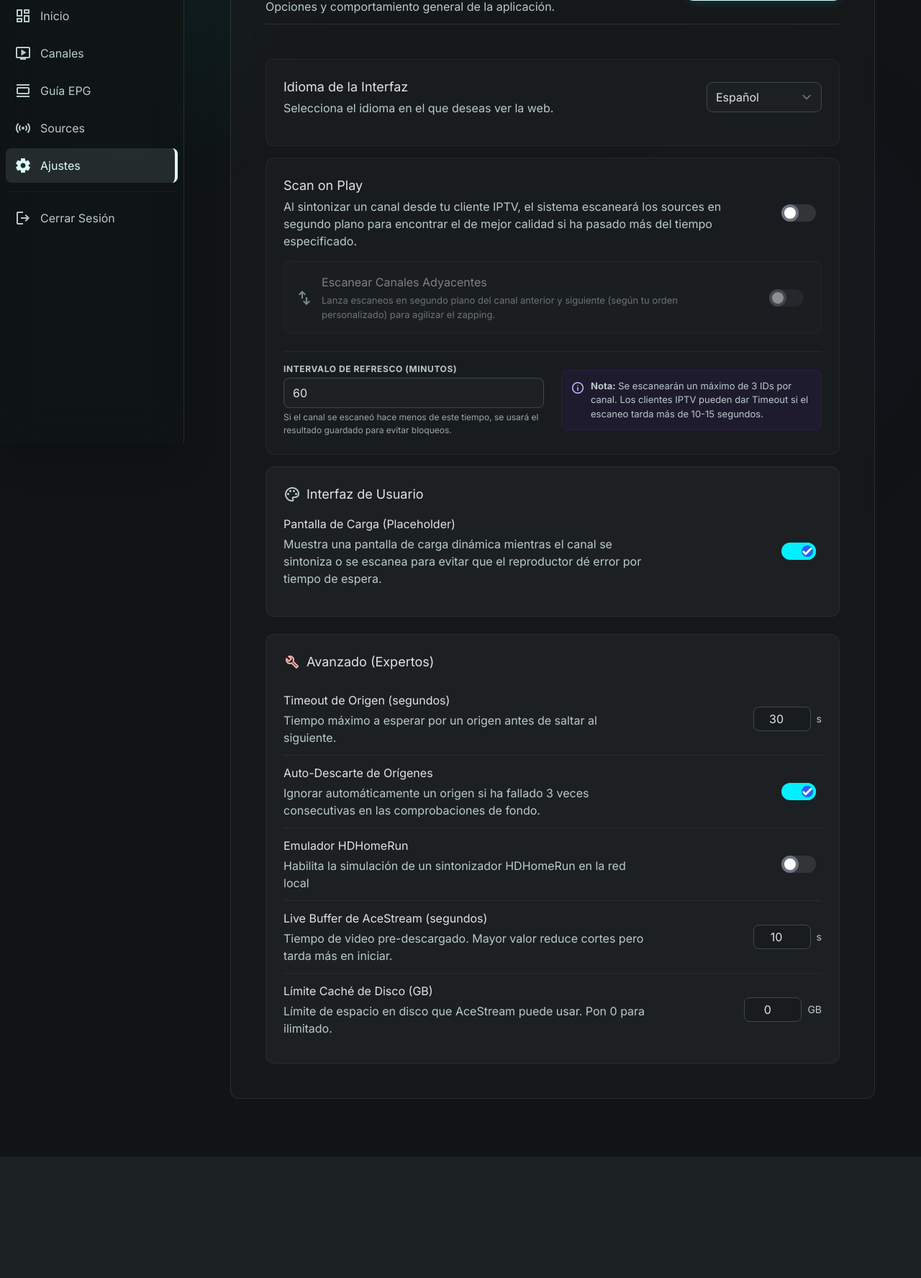
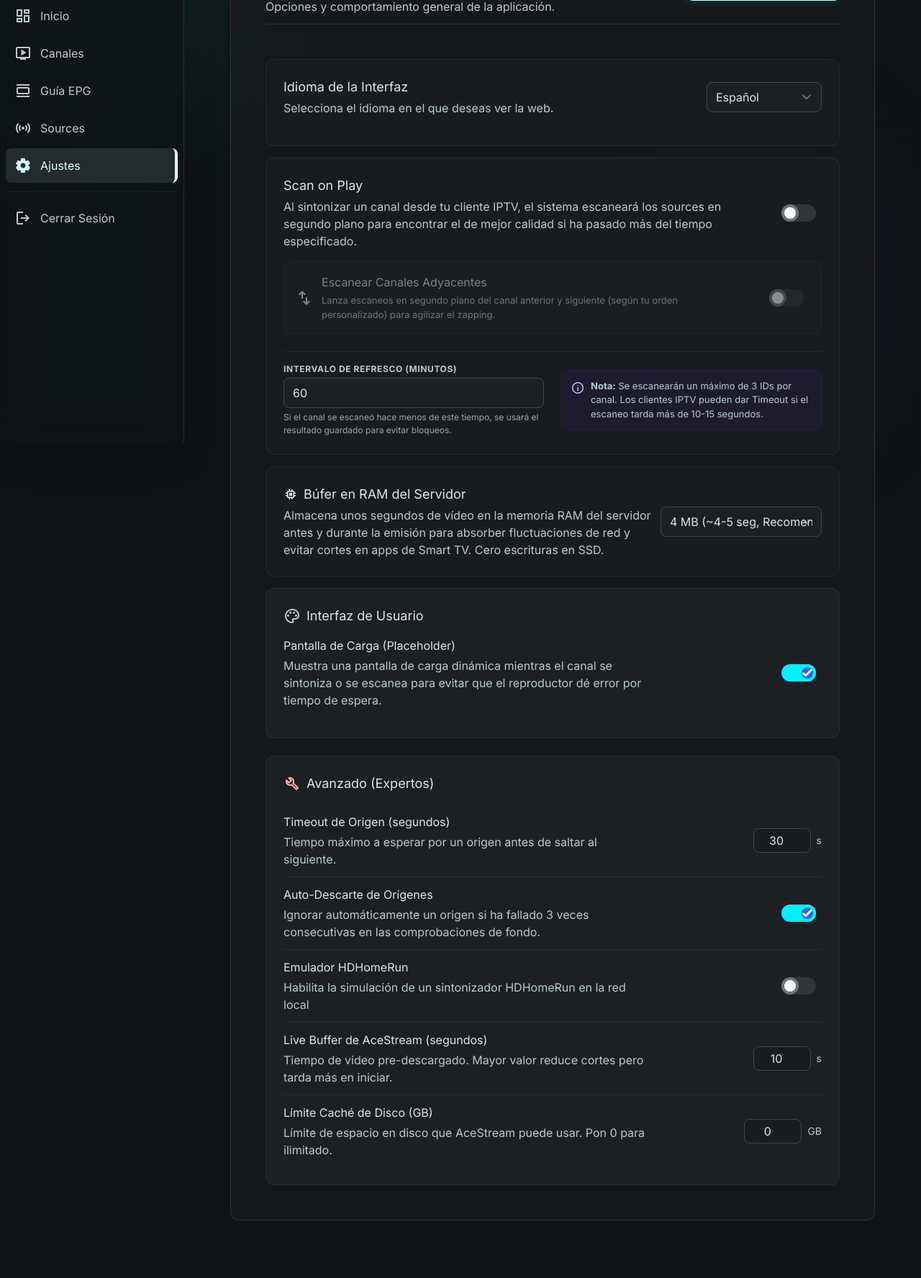
Before and after one commit to uniextra/AceStreamHUB, a Flask app: page /settings in a window 1280 px wide. Shown: the part 184-1960 px from the top of the page at 72% size. Before the commit the page ends 1791 px from the top, so only its background shows below. Run offline with Flask 3, Linux system fonts and the light colour scheme; the visitor is signed in with stand-in values (Sample User, id 1); some libraries are stand-ins or nearby versions.

Commit message:
feat(stream): implement in-memory server RAM streaming buffer with initial burst for Smart TVs

```diff
--- a/app.py
+++ b/app.py
@@ -10,6 +10,7 @@ import xml.etree.ElementTree as ET
 import time
 import threading
 import subprocess
+import queue
 from functools import wraps
 from werkzeug.security import generate_password_hash, check_password_hash
 from bs4 import BeautifulSoup
@@ -722,6 +723,8 @@ def save_settings_api():
         config["settings"]["engine_live_buffer"] = data["engine_live_buffer"]
     if "engine_disk_cache" in data:
         config["settings"]["engine_disk_cache"] = data["engine_disk_cache"]
+    if "server_ram_buffer_mb" in data:
+        config["settings"]["server_ram_buffer_mb"] = data["server_ram_buffer_mb"]
 
     save_config(config)
 
@@ -1158,7 +1161,74 @@ def stream(channel_id):
 
             req = connect_results.get('req')
             if req:
-                yield from req.iter_content(chunk_size=1024 * 1024)
+                ram_buffer_mb = int(settings.get("server_ram_buffer_mb", 4))
+                if ram_buffer_mb > 0:
+                    chunk_size = 64 * 1024
+                    max_chunks = max(32, int(((ram_buffer_mb + 2) * 1024 * 1024) / chunk_size))
+                    target_prebuffer_bytes = ram_buffer_mb * 1024 * 1024
+
+                    stream_queue = queue.Queue(maxsize=max_chunks)
+                    stop_event = threading.Event()
+
+                    def producer():
+                        try:
+                            for chunk in req.iter_content(chunk_size=chunk_size):
+                                if stop_event.is_set():
+                                    break
+                                if chunk:
+                                    while not stop_event.is_set():
+                                        try:
+                                            stream_queue.put(chunk, timeout=0.5)
+                                            break
+                                        except queue.Full:
+                                            continue
+                        except Exception as pe:
+                            logging.warning(f"RAM Buffer producer ended: {pe}")
+                        finally:
+                            stream_queue.put(None)
+
+                    prod_thread = threading.Thread(target=producer, daemon=True)
+                    prod_thread.start()
+
+                    # Pre-buffering phase (accumulate in RAM up to target_bytes or 3.5s timeout)
+                    buffered_bytes = 0
+                    prebuffer_start = time.time()
+                    prebuffer_chunks = []
+
+                    while time.time() - prebuffer_start < 3.5 and buffered_bytes < target_prebuffer_bytes and not stop_event.is_set():
+                        try:
+                            item = stream_queue.get(timeout=0.1)
+                            if item is None:
+                                prebuffer_chunks.append(None)
+                                break
+                            prebuffer_chunks.append(item)
+                            buffered_bytes += len(item)
+                        except queue.Empty:
+                            continue
+
+                    logging.info(f"RAM Buffer pre-filled {buffered_bytes / (1024*1024):.2f} MB in {time.time() - prebuffer_start:.2f}s for channel {channel_id}")
+
+                    try:
+                        # Flush pre-buffered chunks immediately (burst to client)
+                        for item in prebuffer_chunks:
+                            if item is None:
+                                return
+                            yield item
+
+                        # Stream live chunks as they arrive from queue
+                        while not stop_event.is_set():
+                            try:
+                                item = stream_queue.get(timeout=10)
+                                if item is None:
+                                    break
+                                yield item
+                            except queue.Empty:
+                                logging.warning(f"RAM Buffer starved on channel {channel_id}")
+                                break
+                    finally:
+                        stop_event.set()
+                else:
+                    yield from req.iter_content(chunk_size=1024 * 1024)
             else:
                 logging.error(f"All sources for channel {channel_id} failed!")
                 text_error = translations.gettext("ERROR", lang)
--- a/templates/settings.html
+++ b/templates/settings.html
@@ -86,6 +86,30 @@
                             <strong>{{ _('Nota:') }}</strong> {{ _('Se escanearán un máximo de 3 IDs por canal. Los clientes IPTV pueden dar Timeout si el escaneo tarda más de 10-15 segundos.') }}
                         </p>
                     </div>
+                </div>
+            </div>
+        </div>
+
+        <!-- Server RAM Buffer Setting -->
+        <div class="bg-surface-container-low border border-white/5 rounded-xl p-md group hover:border-primary/30 transition-colors mt-4">
+            <div class="flex items-center justify-between">
+                <div>
+                    <h4 class="font-headline-md text-[18px] text-on-surface flex items-center gap-2">
+                        <span class="material-symbols-outlined text-primary text-[20px]">memory</span>
+                        {{ _('Búfer en RAM del Servidor') }}
+                    </h4>
+                    <p class="font-body-sm text-on-surface-variant max-w-2xl mt-1">
+                        {{ _('Almacena unos segundos de vídeo en la memoria RAM del servidor antes y durante la emisión para absorber fluctuaciones de red y evitar cortes en apps de Smart TV. Cero escrituras en SSD.') }}
+                    </p>
+                </div>
+
+                <div class="relative inline-block w-56 shrink-0">
+                    <select id="server_ram_buffer_mb" class="w-full bg-surface-container border border-outline-variant rounded-lg px-sm py-2 font-body-md text-on-surface focus:outline-none focus:border-primary focus:ring-1 focus:ring-primary transition-colors appearance-none">
+                        <option value="0" {% if settings.get('server_ram_buffer_mb', 4) == 0 %}selected{% endif %}>{{ _('Desactivado (Directo)') }}</option>
+                        <option value="2" {% if settings.get('server_ram_buffer_mb', 4) == 2 %}selected{% endif %}>{{ _('2 MB (~2-3 seg)') }}</option>
+                        <option value="4" {% if settings.get('server_ram_buffer_mb', 4) == 4 %}selected{% endif %}>{{ _('4 MB (~4-5 seg, Recomendado)') }}</option>
+                        <option value="8" {% if settings.get('server_ram_buffer_mb', 4) == 8 %}selected{% endif %}>{{ _('8 MB (~8-10 seg, Conexiones lentas)') }}</option>
+                    </select>
                 </div>
             </div>
         </div>
@@ -200,6 +224,7 @@ async function saveSettings() {
         scan_on_play_enabled: document.getElementById('scan_on_play_enabled').checked,
         scan_adjacent_enabled: document.getElementById('scan_adjacent_enabled').checked,
         scan_on_play_interval_minutes: parseInt(document.getElementById('scan_interval').value) || 60,
+        server_ram_buffer_mb: parseInt(document.getElementById('server_ram_buffer_mb').value) ?? 4,
         placeholder_enabled: document.getElementById('placeholder_enabled').checked,
         language: document.getElementById('language_select').value,
         auto_discard_enabled: document.getElementById('auto_discard_enabled').checked,
--- a/translations.py
+++ b/translations.py
@@ -127,7 +127,13 @@ translations = {
         "Streams Disponibles": "Available Streams",
         "Canal EPG (Asociación)": "EPG Channel (Guide Match)",
         "orígenes": "sources",
-        "Sin coincidencia EPG": "No EPG Match"
+        "Sin coincidencia EPG": "No EPG Match",
+        "Búfer en RAM del Servidor": "Server RAM Buffer",
+        "Almacena unos segundos de vídeo en la memoria RAM del servidor antes y durante la emisión para absorber fluctuaciones de red y evitar cortes en apps de Smart TV. Cero escrituras en SSD.": "Stores a few seconds of video in server RAM before and during playback to absorb network jitter and prevent stuttering on Smart TV apps. Zero SSD writes.",
+        "Desactivado (Directo)": "Disabled (Direct)",
+        "2 MB (~2-3 seg)": "2 MB (~2-3 sec)",
+        "4 MB (~4-5 seg, Recomendado)": "4 MB (~4-5 sec, Recommended)",
+        "8 MB (~8-10 seg, Conexiones lentas)": "8 MB (~8-10 sec, Slow connections)"
     }
 }
 
```
